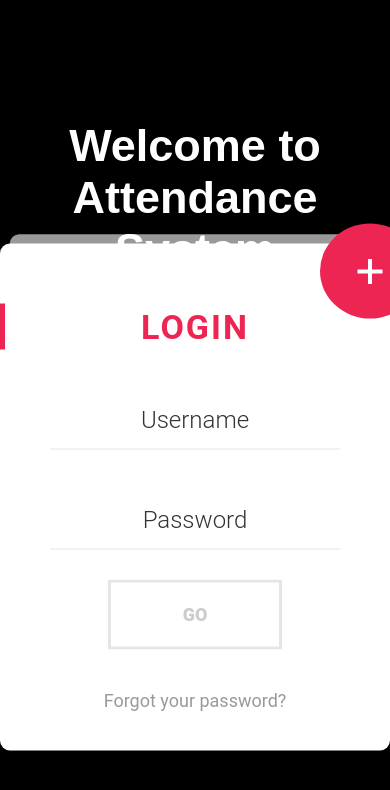
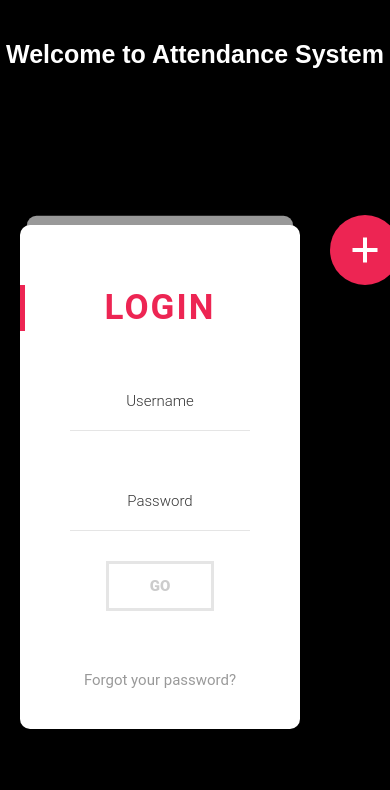
Before and after one commit to iamnihal21/AttendaceSystem, a React (Create React App) app: page / in a window 390 px wide. Shown: the top 790 px of the page. Built offline with nearby package versions, Linux system fonts and the light colour scheme.

Commit message:
Update login.css

```diff
--- a/src/style/login.css
+++ b/src/style/login.css
@@ -1,12 +1,17 @@
-h1{
+h1 {
   color: #fff;
   display: flex;
   justify-content: center;
   align-items: center;
-  margin-top: 20px;
   font-size: 45px;
   font-family: 'Josefin Sans', sans-serif;
 }
+
+.HeaderSec {
+  margin-top: 40px;
+
+}
+
 .box {
   position: relative;
   top: 0;
@@ -80,7 +85,9 @@ h1{
   -webkit-transition: 300ms cubic-bezier(0.4, 0, 0.2, 1);
   -ms-transition: 300ms cubic-bezier(0.4, 0, 0.2, 1);
 
-    label, input, .spin {
+  label,
+  input,
+  .spin {
     transition: 300ms cubic-bezier(0.4, 0, 0.2, 1);
     -webkit-transition: 300ms cubic-bezier(0.4, 0, 0.2, 1);
     -ms-transition: 300ms cubic-bezier(0.4, 0, 0.2, 1);
@@ -100,7 +107,9 @@ h1{
 }
 
 .material-button .shape {
-    &:before, &:after {
+
+  &:before,
+  &:after {
     transition: 300ms cubic-bezier(0.4, 0, 0.2, 1);
     -webkit-transition: 300ms cubic-bezier(0.4, 0, 0.2, 1);
     -ms-transition: 300ms cubic-bezier(0.4, 0, 0.2, 1);
@@ -113,7 +122,11 @@ h1{
   -ms-transition: 300ms cubic-bezier(0.4, 0, 0.2, 1);
 }
 
-  .material-button, .alt-2, .material-button .shape, .alt-2 .shape, .box {
+.material-button,
+.alt-2,
+.material-button .shape,
+.alt-2 .shape,
+.box {
   transition: 400ms cubic-bezier(0.4, 0, 0.2, 1);
   -webkit-transition: 400ms cubic-bezier(0.4, 0, 0.2, 1);
   -ms-transition: 400ms cubic-bezier(0.4, 0, 0.2, 1);
@@ -123,7 +136,9 @@ h1{
   width: 100%;
   float: left;
 
-    label, input, .spin {
+  label,
+  input,
+  .spin {
     width: 100%;
     float: left;
   }
@@ -139,7 +154,8 @@ h1{
   }
 }
 
-  .input, .button {
+.input,
+.button {
   margin-top: 30px;
   height: 70px;
 }
@@ -188,7 +204,9 @@ h1{
 }
 
 .input {
-    &:before, .spin {
+
+  &:before,
+  .spin {
     width: 100%;
     height: 1px;
     position: absolute;
@@ -339,11 +357,13 @@ h1{
   position: absolute;
   top: 0;
   left: 0;
-    overflow: inherit;
+  /* overflow: ; */
   border-radius: 10px;
   padding: 60px 50px 40px 50px;
 
-    .title, .button, .input {
+  .title,
+  .button,
+  .input {
     z-index: 111;
     position: relative;
     color: #fff !important;
@@ -357,12 +377,14 @@ h1{
   .input {
     margin-top: 20px;
 
-      input, label {
+    input,
+    label {
       color: #fff;
     }
   }
 
-    .material-button, .alt-2 {
+  .material-button,
+  .alt-2 {
     display: block;
 
     .shape {
@@ -371,7 +393,8 @@ h1{
   }
 }
 
-  .material-button, .alt-2 {
+.material-button,
+.alt-2 {
   width: 140px;
   height: 140px;
   border-radius: 50%;
@@ -386,7 +409,8 @@ h1{
   -ms-transform: translate(0%, 0%);
 }
 
-  .material-button .shape, .alt-2 .shape {
+.material-button .shape,
+.alt-2 .shape {
   position: absolute;
   top: 0;
   right: 0;
@@ -394,7 +418,10 @@ h1{
   height: 100%;
 }
 
-  .material-button .shape:before, .alt-2 .shape:before, .material-button .shape:after, .alt-2 .shape:after {
+.material-button .shape:before,
+.alt-2 .shape:before,
+.material-button .shape:after,
+.alt-2 .shape:after {
   content: "";
   background: #fff;
   position: absolute;
@@ -405,17 +432,20 @@ h1{
   -ms-transform: translate(-50%, -50%) rotate(360deg);
 }
 
-  .material-button .shape:before, .alt-2 .shape:before {
+.material-button .shape:before,
+.alt-2 .shape:before {
   width: 25px;
   height: 4px;
 }
 
-  .material-button .shape:after, .alt-2 .shape:after {
+.material-button .shape:after,
+.alt-2 .shape:after {
   height: 25px;
   width: 4px;
 }
 
-  .material-button.active, .alt-2.active {
+.material-button.active,
+.alt-2.active {
   top: 50%;
   right: 50%;
   transform: translate(50%, -50%) rotate(0deg);
@@ -440,6 +470,7 @@ h1{
 .materialContainer {
   width: 100%;
   max-width: 460px;
+  /* height: 200px; */
   position: absolute;
   top: 50%;
   left: 50%;
@@ -458,7 +489,8 @@ h1{
   list-style-type: none;
   outline: none;
 
-    &:after, &::before {
+  &:after,
+  &::before {
     -webkit-box-sizing: border-box;
     -moz-box-sizing: border-box;
     box-sizing: border-box;
@@ -469,23 +501,52 @@ h1{
     outline: none;
   }
 }
+
 @media only screen and (max-width: 600px) {
-    .material-button{
-      margin-right: 40px;
-      width: 100px;
-      height : 95px;
-      top: 130px;
+
+  .HeaderSec {
+    width: 100%;
+    color: #ED2553;
+    display: flex;
+    justify-content: center;
+    align-items: center;
+    /* margin-left: 13px; */
   }
-    h1{
-      margin-top: 120px;
+
+  h1 {
+    font-size: 25px;
   }
-    .box{
-      margin-top: 150px;
+
+  .box {
+    margin-top: 110px;
+    margin-left: 20px;
+    width: 280px;
   }
-    .boxMargin{
+
+  .box .title {
+    font-size: 35px;
+  }
+
+  .input label {
+    font-size: 15px;
+  }
+
+  .button.login button {
+    height: 50px;
+    font-size: 15px;
     display: flex;
     justify-content: center;
     align-items: center;
   }
 
+  .pass-forgot {
+    font-size: 15px;
   }
+
+  .material-button {
+    margin-right: 60px;
+    width: 70px !important;
+    height: 70px !important;
+    margin-top: 60px;
+  }
+}
```
Lines whose indentation alone changed are shown as unchanged.
